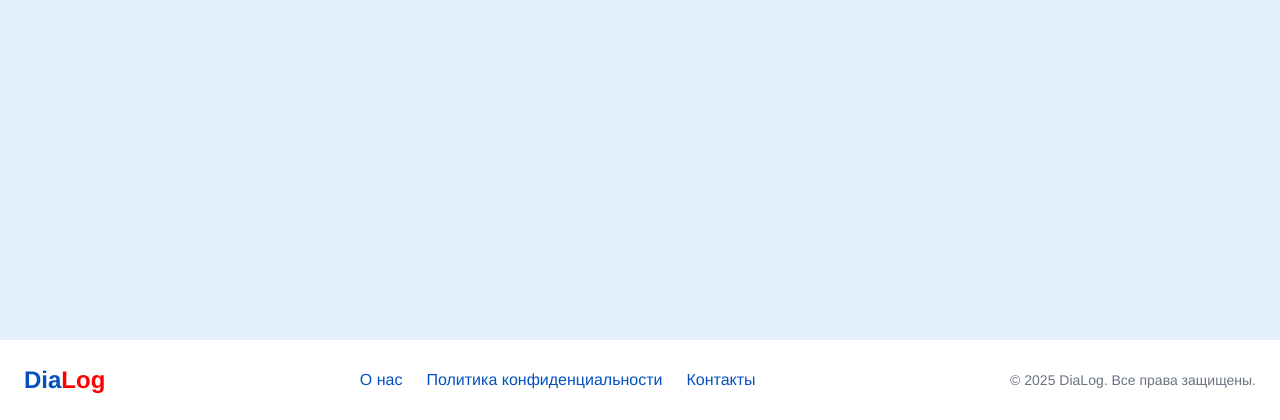
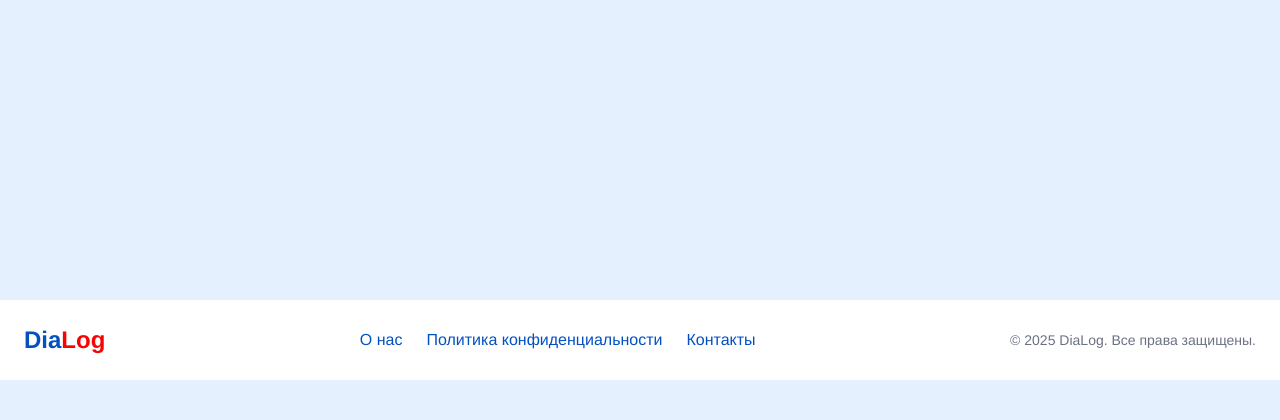
Before and after one commit to Alexander-vlk/dialog, a Django app: page / in a window 1280 px wide. Shown: the part 572-992 px from the top of the page. After the commit the page ends 952 px from the top, so only its background shows below. Run offline with Django 5.2, Linux system fonts and the light colour scheme; some libraries are stand-ins or nearby versions.

Commit message:
refactor: footer html template

```diff
--- a/dialog_backend/cabinet/templates/footer.html
+++ b/dialog_backend/cabinet/templates/footer.html
@@ -1,4 +1,4 @@
-<footer class="bg-white shadow-md py-6 mt-10">
+<footer class="bg-white shadow-md py-6">
     <div class="container mx-auto px-6 text-center md:text-left flex flex-col md:flex-row justify-between items-center">
         <a href="#" class="text-primary text-2xl font-bold">
             Dia<span class="text-secondary">Log</span>
```
